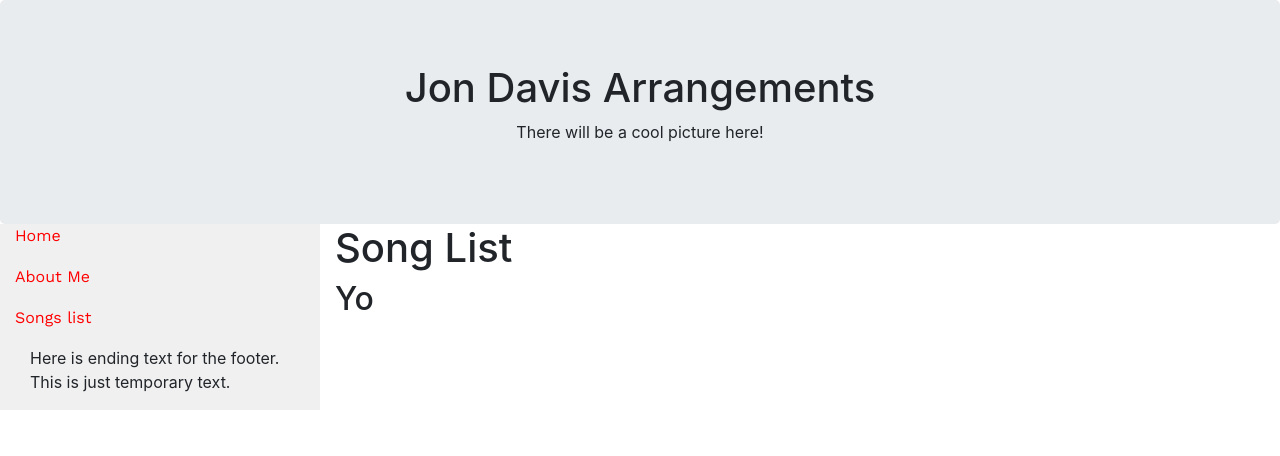
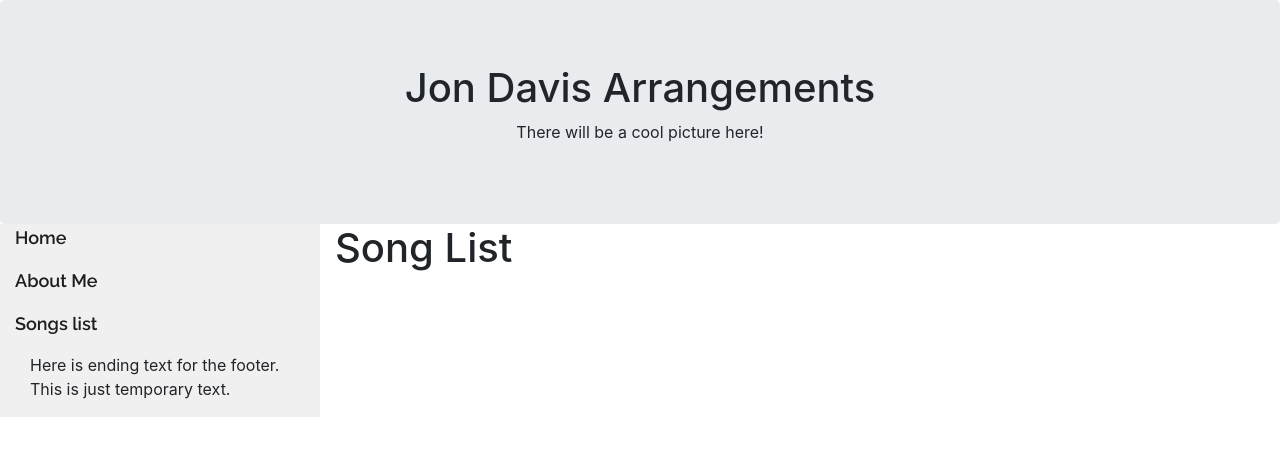
Before and after one commit to bananabrann/eb-jdavisarrangements.com, a Django app: page /songs/ in a window 1280 px wide. Shown: the top 456 px of the page. Run offline with Django 3.2, Linux system fonts and the light colour scheme; data that the repository does not hold is empty; some libraries are stand-ins or nearby versions.

Commit message:
Push local work up

```diff
--- a/songs/templates/songs/song_list.html
+++ b/songs/templates/songs/song_list.html
@@ -1,9 +1,7 @@
 {% extends 'base_layout.html' %}
 
 {% block content %}
-<div>
 <h1>Song List</h1>
-    <h2>Yo</h2>
 {% for song in songs %}
     <div class="card song">
         <div class="card-header">
@@ -18,5 +16,4 @@
         </div>
     </div>
 {% endfor %}
-</div>
 {% endblock %}
--- a/static/css/sidenav.css
+++ b/static/css/sidenav.css
@@ -4,9 +4,13 @@
 
 #sidenav {
     background-color: var(--color-off-white);
+    height: 100%;
 }
 
 .sidenav-link, #sidenav a {
-    font-family: 'Work Sans', sans-serif;
-    color: red;
+    color: rgb(29, 29, 29);
+    font-size: 18px;
+    font-weight: 600;
+    font-family: 'Raleway', sans-serif;
+
 }
--- a/static/css/songs.css
+++ b/static/css/songs.css
@@ -1,5 +1,10 @@
 @import './root.css';
 
 .song {
-    margin-bottom: 10px;
+    margin-bottom: 20px;
+    background-color: lightgoldenrodyellow;
 }
+
+.song h2 {
+
+}
--- a/templates/base_layout.html
+++ b/templates/base_layout.html
@@ -14,7 +14,10 @@
         <!-- Font Awesome Kit Code -->
         <script src="https://kit.fontawesome.com/fe870a47f2.js" crossorigin="anonymous"></script>
 
+        <link href="https://fonts.googleapis.com/css?family=Raleway:400,400i,600&display=swap" rel="stylesheet">
+
         <link rel="stylesheet" href="{% static 'css/sidenav.css' %}" >
+        <link rel="stylesheet" href="{% static 'css/songs.css' %}" >
     </head>
 
     <div class="jumbotron text-center" style="margin-bottom:0">
@@ -26,8 +29,8 @@
         <div class="row">
             <div class="col-md-3" id="sidenav">
                 <p class="sidenav-link"><a href="{% url 'homepage' %}" >Home</a></p>
-                <p><a href="{% url 'about' %}">About Me</a></p>
-                <p><a href="{% url 'songs:list' %}">Songs list</a></p>
+                <p class="sidenav-link"><a href="{% url 'about' %}">About Me</a></p>
+                <p class="sidenav-link"><a href="{% url 'songs:list' %}">Songs list</a></p>
 
                 <div class="container">
                     <p>Here is ending text for the footer. This is just temporary text.</p>
```
Lines whose indentation alone changed are shown as unchanged.
